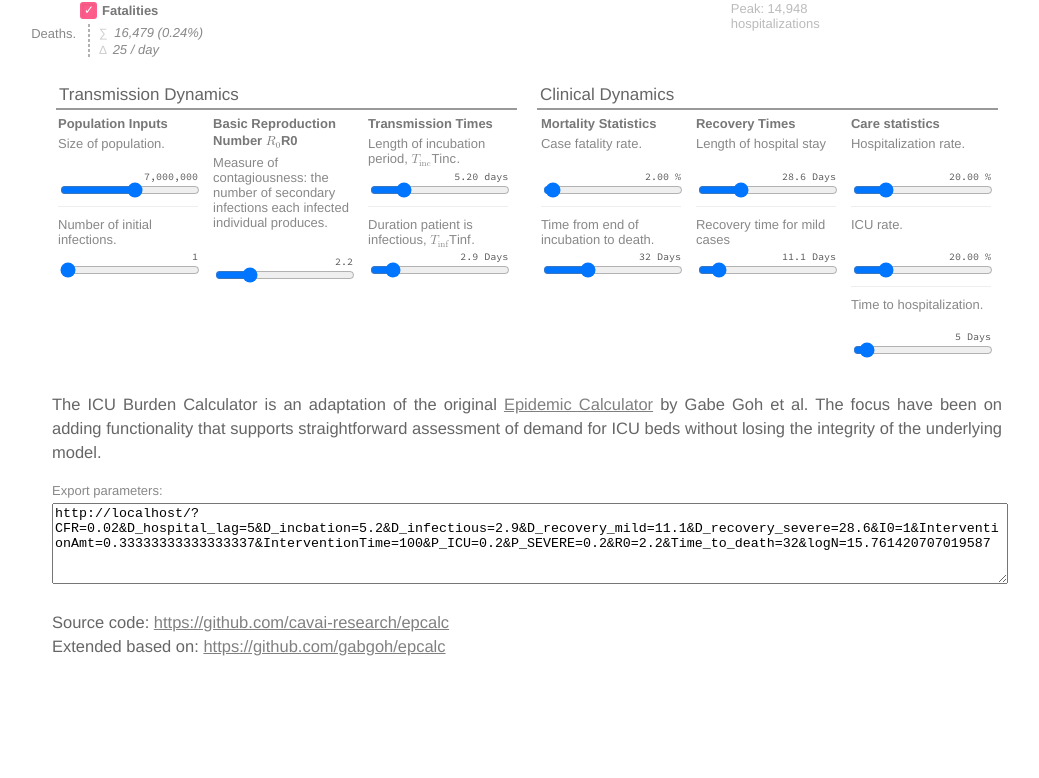
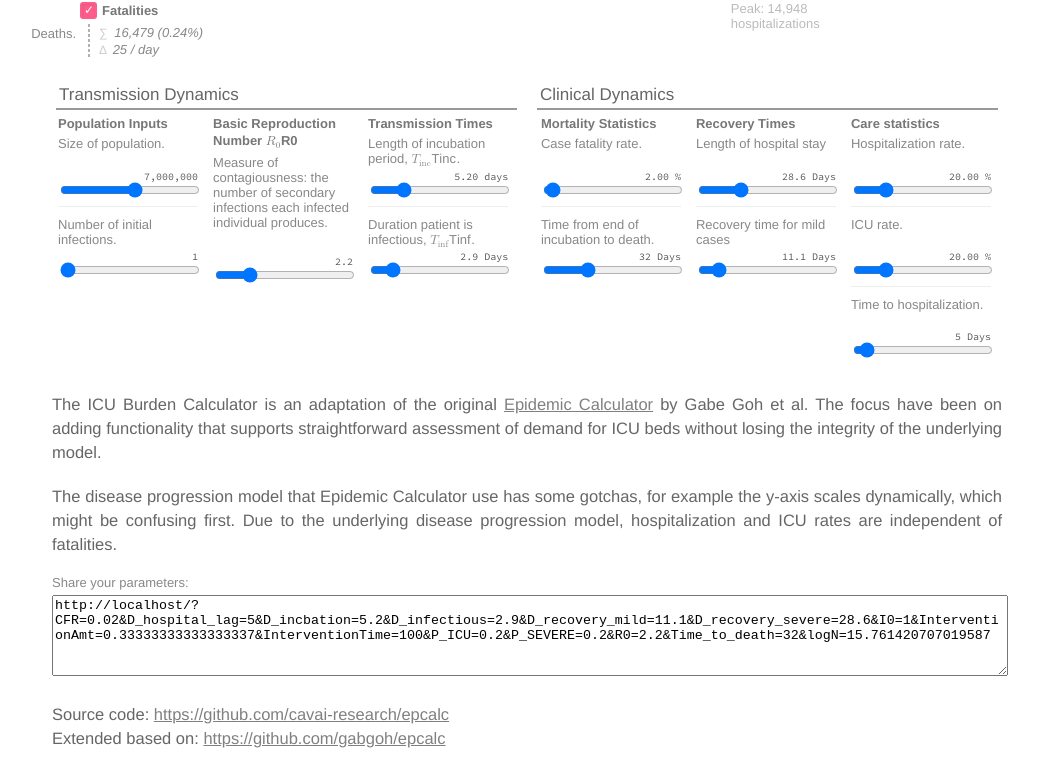
Before and after one commit to gabgoh/epcalc, a Svelte app: page / in a window 1280 px wide. Shown: the part 609-1387 px from the top of the page, without its empty margins (113-1152 px from the left). Before the commit the page ends 1295 px from the top, so only its background shows below. Built offline with nearby package versions, Linux system fonts and the light colour scheme.

Commit message:
Update App.svelte

```diff
--- a/src/App.svelte
+++ b/src/App.svelte
@@ -1096,12 +1096,15 @@
   <div class="center">
     The ICU Burden Calculator is an adaptation of the original <a href="https://gabgoh.github.io/COVID/index.html">Epidemic Calculator</a> by Gabe Goh et al. The focus have been on adding functionality that supports straightforward assessment of demand for ICU beds without losing the integrity of the underlying model.
   </div>
+  <div class="center">
+    The disease progression model that Epidemic Calculator use has some gotchas, for example the y-axis scales dynamically, which might be confusing first. Due to the underlying disease progression model, hospitalization and ICU rates are independent of fatalities.
+  </div>
 </div>
 
 <!-- Input data -->
 <div>
   <div class="center">
-    <div class="legendtext">Export parameters:</div>
+    <div class="legendtext">Share your parameters:</div>
     <textarea type="textarea" rows="5" style="overflow: auto; width:100%;">{state}</textarea>
   </div>
 </div>
```
